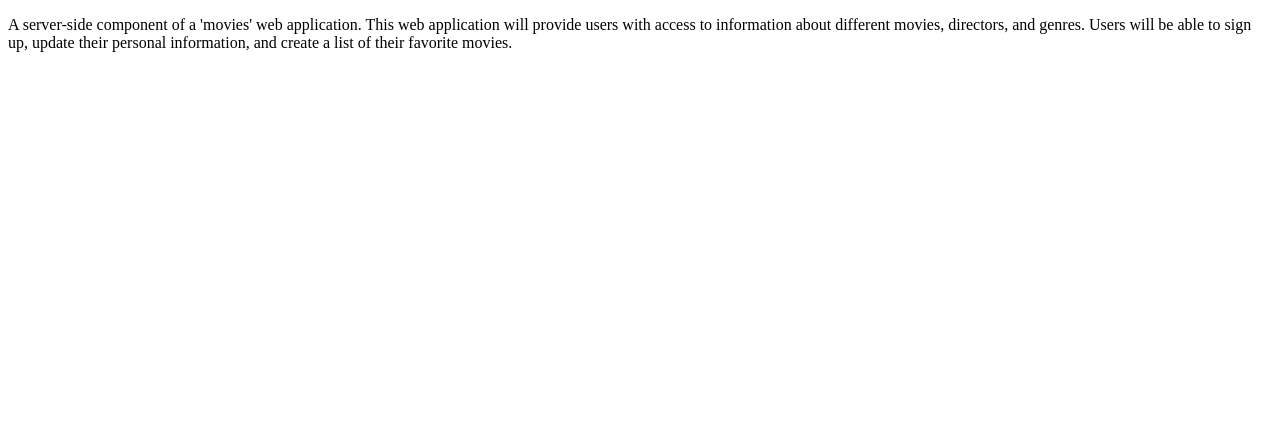
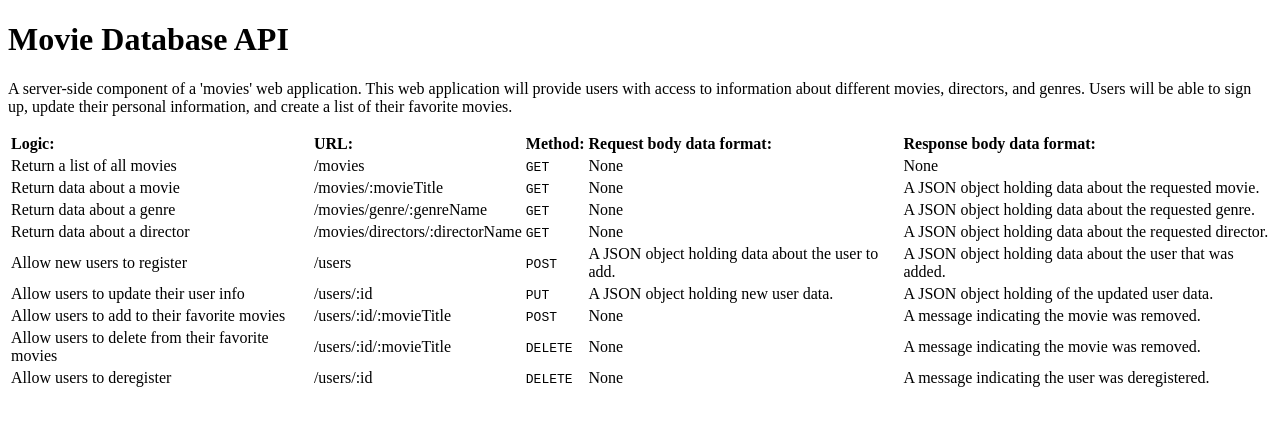
Before and after one commit to Nick-Dalby/movieAPI, a website: page public/documentation.html in a window 1280 px wide. Drawn offline with Linux system fonts and the light colour scheme.

Commit message:
endpoints, methods and descriptions added

```diff
--- a/public/documentation.html
+++ b/public/documentation.html
@@ -7,11 +7,86 @@
     <title>Movie Database API</title>
   </head>
   <body>
+    <h1>Movie Database API</h1>
     <p>
       A server-side component of a 'movies' web application. This web
       application will provide users with access to information about different
       movies, directors, and genres. Users will be able to sign up, update their
       personal information, and create a list of their favorite movies.
     </p>
+    <table>
+      <tbody>
+        <tr>
+          <td><strong>Logic:</strong></td>
+          <td><strong>URL:</strong></td>
+          <td><strong>Method:</strong></td>
+          <td><strong>Request body data format:</strong></td>
+          <td><strong>Response body data format:</strong></td>
+        </tr>
+        <tr>
+          <td>Return a list of all movies</td>
+          <td>/movies</td>
+          <td><code>GET</code></td>
+          <td>None</td>
+          <td>None</td>
+        </tr>
+        <tr>
+          <td>Return data about a movie</td>
+          <td>/movies/:movieTitle</td>
+          <td><code>GET</code></td>
+          <td>None</td>
+          <td>A JSON object holding data about the requested movie.</td>
+        </tr>
+        <tr>
+          <td>Return data about a genre</td>
+          <td>/movies/genre/:genreName</td>
+          <td><code>GET</code></td>
+          <td>None</td>
+          <td>A JSON object holding data about the requested genre.</td>
+        </tr>
+        <tr>
+          <td>Return data about a director</td>
+          <td>/movies/directors/:directorName</td>
+          <td><code>GET</code></td>
+          <td>None</td>
+          <td>A JSON object holding data about the requested director.</td>
+        </tr>
+        <tr>
+          <td>Allow new users to register</td>
+          <td>/users</td>
+          <td><code>POST</code></td>
+          <td>A JSON object holding data about the user to add.</td>
+          <td>A JSON object holding data about the user that was added.</td>
+        </tr>
+        <tr>
+          <td>Allow users to update their user info</td>
+          <td>/users/:id</td>
+          <td><code>PUT</code></td>
+          <td>A JSON object holding new user data.</td>
+          <td>A JSON object holding of the updated user data.</td>
+        </tr>
+        <tr>
+          <td>Allow users to add to their favorite movies</td>
+          <td>/users/:id/:movieTitle</td>
+          <td><code>POST</code></td>
+          <td>None</td>
+          <td>A message indicating the movie was removed.</td>
+        </tr>
+        <tr>
+          <td>Allow users to delete from their favorite movies</td>
+          <td>/users/:id/:movieTitle</td>
+          <td><code>DELETE</code></td>
+          <td>None</td>
+          <td>A message indicating the movie was removed.</td>
+        </tr>
+        <tr>
+          <td>Allow users to deregister</td>
+          <td>/users/:id</td>
+          <td><code>DELETE</code></td>
+          <td>None</td>
+          <td>A message indicating the user was deregistered.</td>
+        </tr>
+      </tbody>
+    </table>
   </body>
 </html>
```
